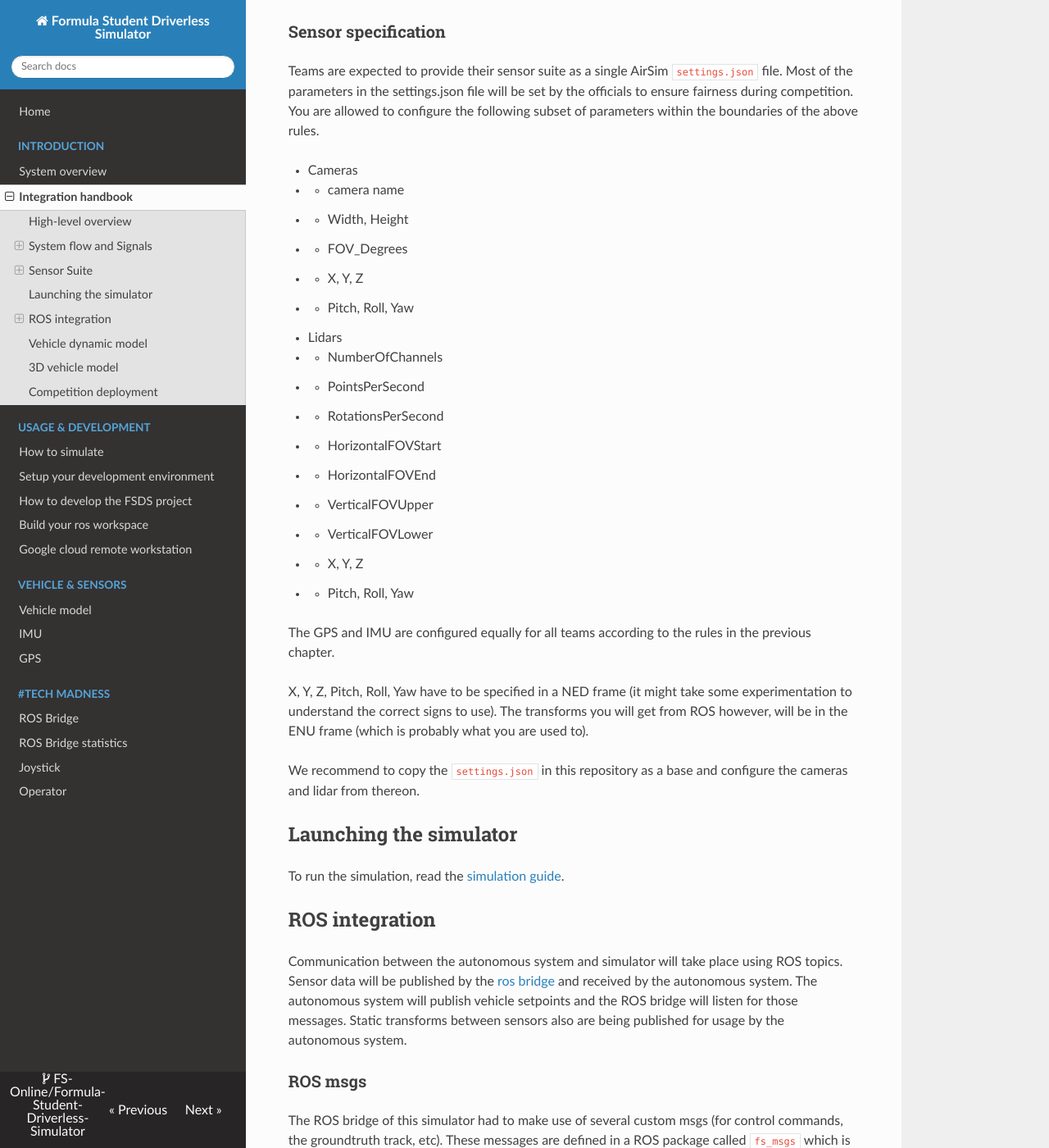
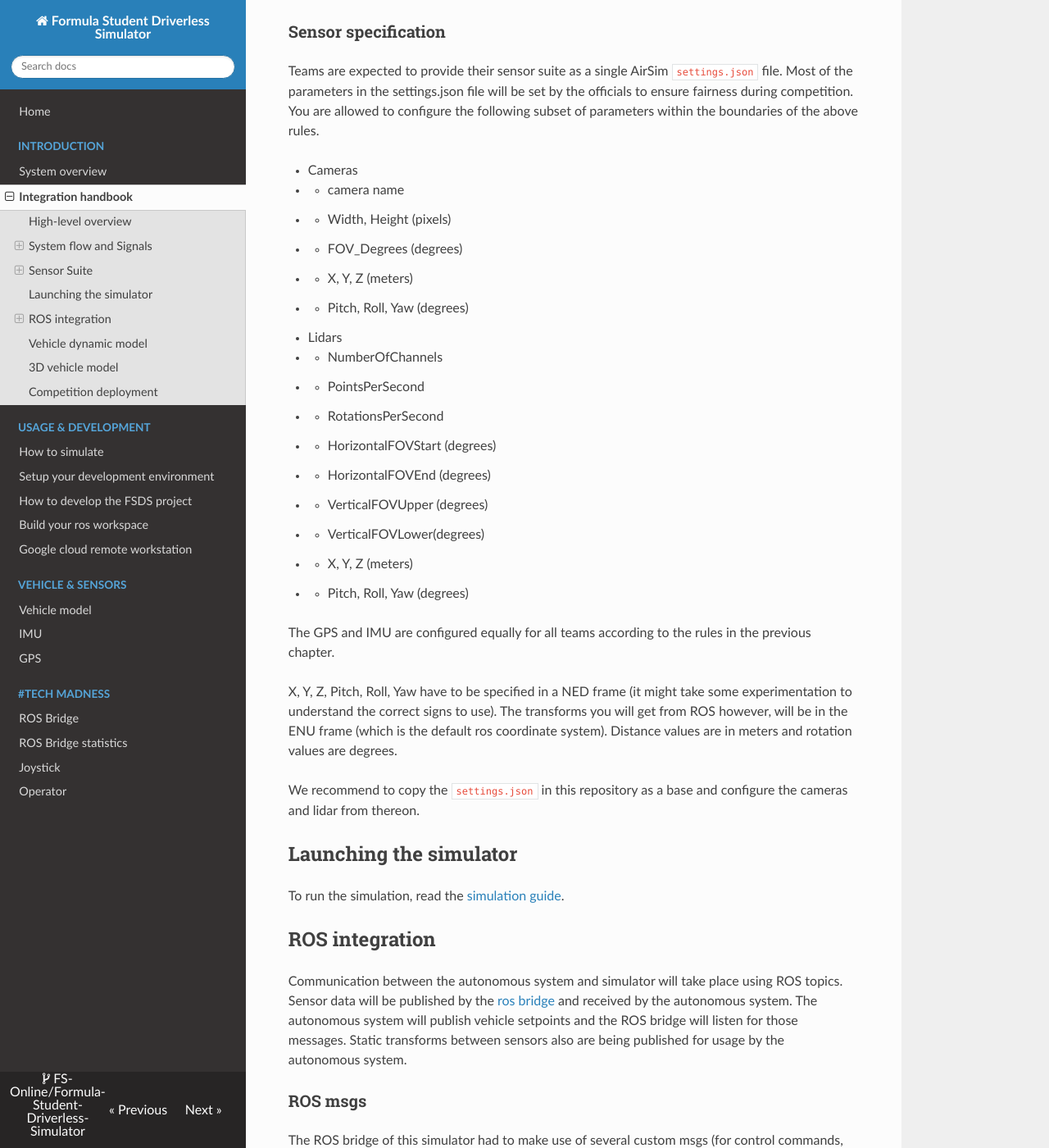
Before and after one commit to FS-Driverless/Formula-Student-Driverless-Simulator, an MkDocs documentation site: the page built from docs/integration-handbook.md, in a window 1280 px wide and 1400 px high, scrolled down 4501 px. Shown: the whole window at 82% size. Built offline with MkDocs 1.6.1, drawn with Linux system fonts in a browser that asks for light colours; nearby versions of some CDN libraries; comment, search, counter and statistics services are not loaded.

Commit message:
Add units to integration guide

```diff
--- a/docs/integration-handbook.md
+++ b/docs/integration-handbook.md
@@ -158,24 +158,26 @@ You are allowed to configure the following subset of parameters within the bound
 
 * Cameras
  *  * camera name
- *  * Width, Height
- *  * FOV_Degrees
- *  * X, Y, Z
- *  * Pitch, Roll, Yaw
+ *  * Width, Height (pixels)
+ *  * FOV_Degrees (degrees)
+ *  * X, Y, Z (meters)
+ *  * Pitch, Roll, Yaw (degrees)
 * Lidars
  *  * NumberOfChannels
  *  * PointsPerSecond
  *  * RotationsPerSecond
- *  * HorizontalFOVStart
- *  * HorizontalFOVEnd
- *  * VerticalFOVUpper
- *  * VerticalFOVLower
- *  * X, Y, Z
- *  * Pitch, Roll, Yaw
+ *  * HorizontalFOVStart (degrees)
+ *  * HorizontalFOVEnd (degrees)
+ *  * VerticalFOVUpper (degrees)
+ *  * VerticalFOVLower(degrees)
+ *  * X, Y, Z (meters)
+ *  * Pitch, Roll, Yaw (degrees)
 
 The GPS and IMU are configured equally for all teams according to the rules in the previous chapter.
 
-X, Y, Z, Pitch, Roll, Yaw have to be specified in a NED frame (it might take some experimentation to understand the correct signs to use). The transforms you will get from ROS however, will be in the ENU frame (which is probably what you are used to).
+X, Y, Z, Pitch, Roll, Yaw have to be specified in a NED frame (it might take some experimentation to understand the correct signs to use).
+The transforms you will get from ROS however, will be in the ENU frame (which is the default ros coordinate system).
+Distance values are in meters and rotation values are degrees.
 
 We recommend to copy the `settings.json` in this repository as a base and configure the cameras and lidar from thereon.
 
```
